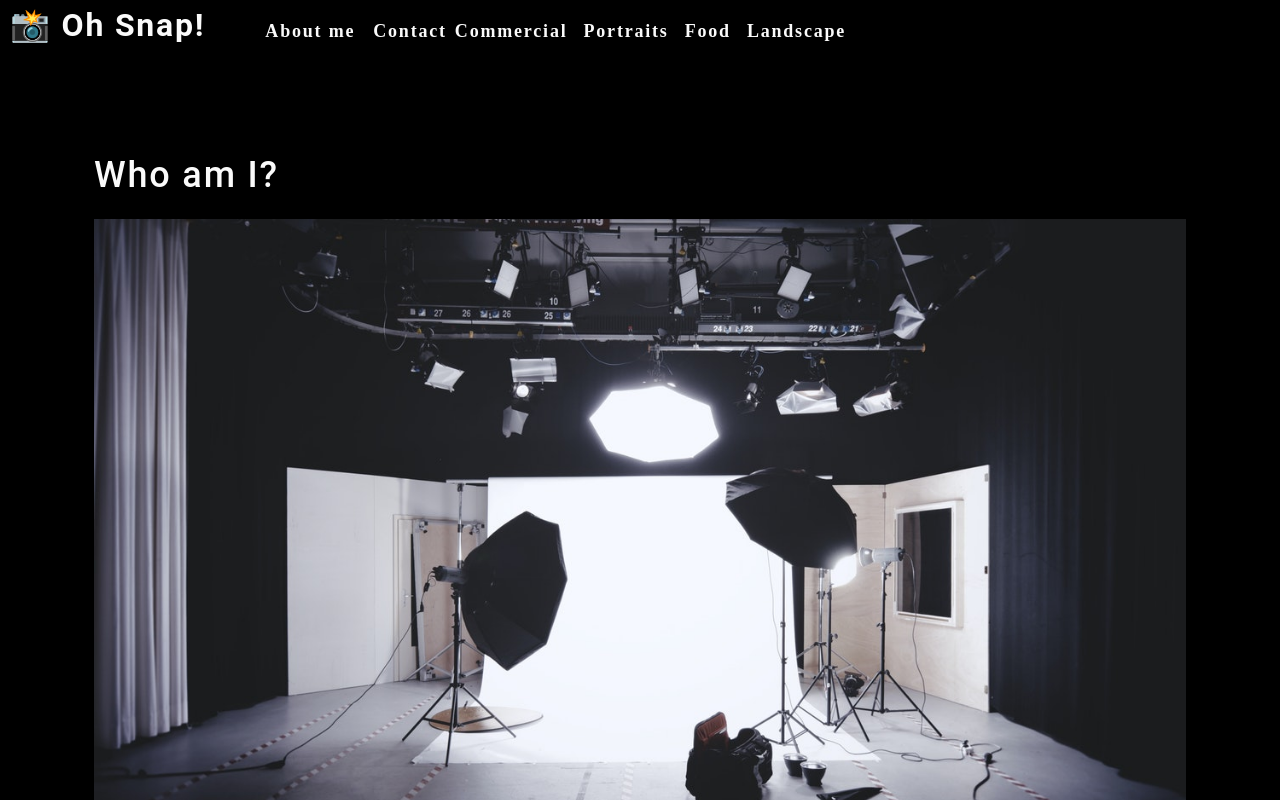
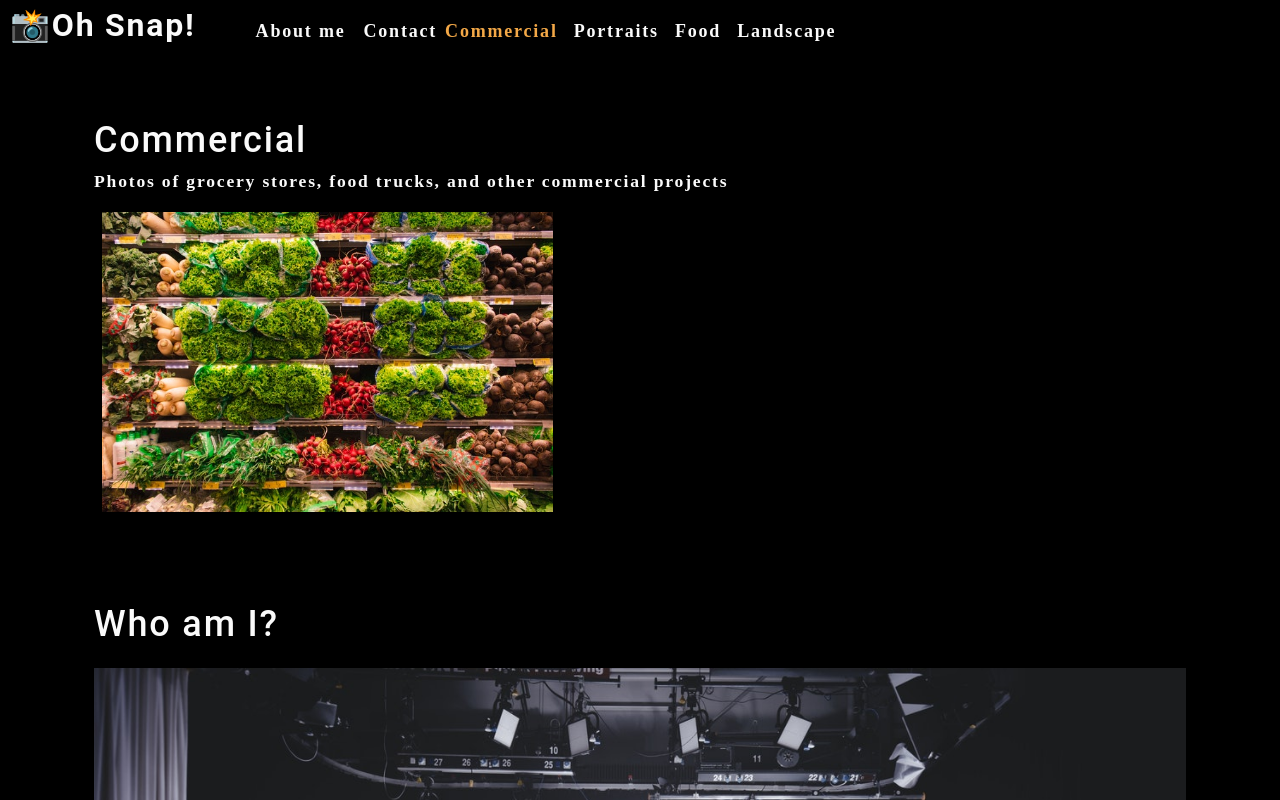
Before and after one commit to p-her/photo-port, a React (Create React App) app: page / in a window 1280 px wide. Shown: the top 800 px of the page. Built offline with nearby package versions, Linux system fonts and the light colour scheme.

Commit message:
conditionally render gallery pages

```diff
--- a/src/App.js
+++ b/src/App.js
@@ -1,16 +1,32 @@
-import React from 'react';
-
+import React, { useState } from 'react';
 import About from './components/About';
+import Gallery from './components/Gallery';
 import Nav from './components/Nav'
 
 
 function App() {
+    const [categories] = useState([
+        {
+            name: 'commercial',
+            description: 'Photos of grocery stores, food trucks, and other commercial projects',
+        },
+        { name: 'portraits', description: 'Portraits of people in my life' },
+        { name: 'food', description: 'Delicious delicacies' },
+        { name: 'landscape', description: 'Fields, farmhouses, waterfalls, and the beauty of nature' },
+
+    ]);
+
+    const [currentCategory, setCurrentCategory] = useState(categories[0]);
   return (
     <div>
-        <Nav></Nav>
+        <Nav
+            categories = { categories }
+            setCurrentCategory = { setCurrentCategory }
+            currentCategory = { currentCategory }
+        />
         <main>
-
-            <About></About>
+            <Gallery />
+            <About/>
 
         </main>
 
--- a/src/components/Gallery/index.js
+++ b/src/components/Gallery/index.js
@@ -1,9 +1,22 @@
 import React from "react";
+import { capitalizeFirstLetter } from '../../utils/helpers';
+import photo from '../../assets/small/commercial/0.jpg';
 
-function Gallery() {
+function Gallery(props) {
+    const currentCategory = {
+        name: "Commercial",
+        description:
+            "Photos of grocery stores, food trucks, and other commercial projects",
+    };
     return (
         <section>
+            <h1>{capitalizeFirstLetter(currentCategory.name)}</h1>
+            <p>{currentCategory.description}</p>
+            <div className="flex-row">
+                <img src={photo} alt="Commercial example" className="img-thumbnail mx-1"/>
+            </div>
+        </section>
+    );
+}
 
-        </section>
-    )
-}
+export default Gallery;
--- a/src/components/Nav/index.js
+++ b/src/components/Nav/index.js
@@ -1,45 +1,43 @@
-import React from "react";
+import React, { useEffect } from "react";
+
 import { capitalizeFirstLetter } from '../../utils/helpers';
 
-function Nav() {
-    const categories = [
-        {
-            name: 'commercial',
-            description: 'Photos of grocery stores, food trucks, and other commercial projects',
+function Nav(props) {
+    const {
+        categories = [],
+        setCurrentCategory,
+        currentCategory,
+    } = props;
 
-        },
-        { name:'portraits', description: 'Portraits of people in my life' },
-        { name: 'food', description: 'Delicious delicacies'},
-        {
-            name: 'landscape',
-            description: 'Fields, farmhouse, waterfalls, and the beauty of nature',
-        }
-    ];
-
-
-    const handleClick = (item) => {
-        console.log(item);
-        return item;
-      };
+    useEffect(()=> {
+        document.title = capitalizeFirstLetter(currentCategory.name);
+    }, [currentCategory]);
 
     return (
         <header className="flex-row px-1">
             <h2>
                 <a data-testid="link" href="/">
-                    <span role="img" aria-label="camera">📸</span> Oh Snap!
+                    <span role="img" aria-label="camera">
+                        📸
+                    </span>
+                    Oh Snap!
                 </a>
             </h2>
             <nav>
                 <ul className="flex-row">
                     <li className="mx-2">
-                        <a data-testid="about" href="#about" onClick={() => handleClick('About')}>About me</a>
+                        <a data-testid="about" href="#about">About me</a>
                     </li>
                     <li>
-                        <span onClick={() => handleClick('Contact')}>Contact</span>
+                        <span>Contact</span>
                     </li>
                     {categories.map((category) => (
-                        <li className="mx-1" key={category.name} >
-                            <span onClick={() => handleClick(category.name)} >
+                        //currentCategory.name === category.name will get evaluated and as long as it is true, then the
+                        // second bit of the short circuit, navActive will be returned
+                        <li className={`mx-1 ${ currentCategory.name === category.name && 'navActive'}`} key={category.name}>
+                            <span onClick={() => {
+                                setCurrentCategory(category)
+                            }}>
                                 {capitalizeFirstLetter(category.name)}
                             </span>
                         </li>
```
